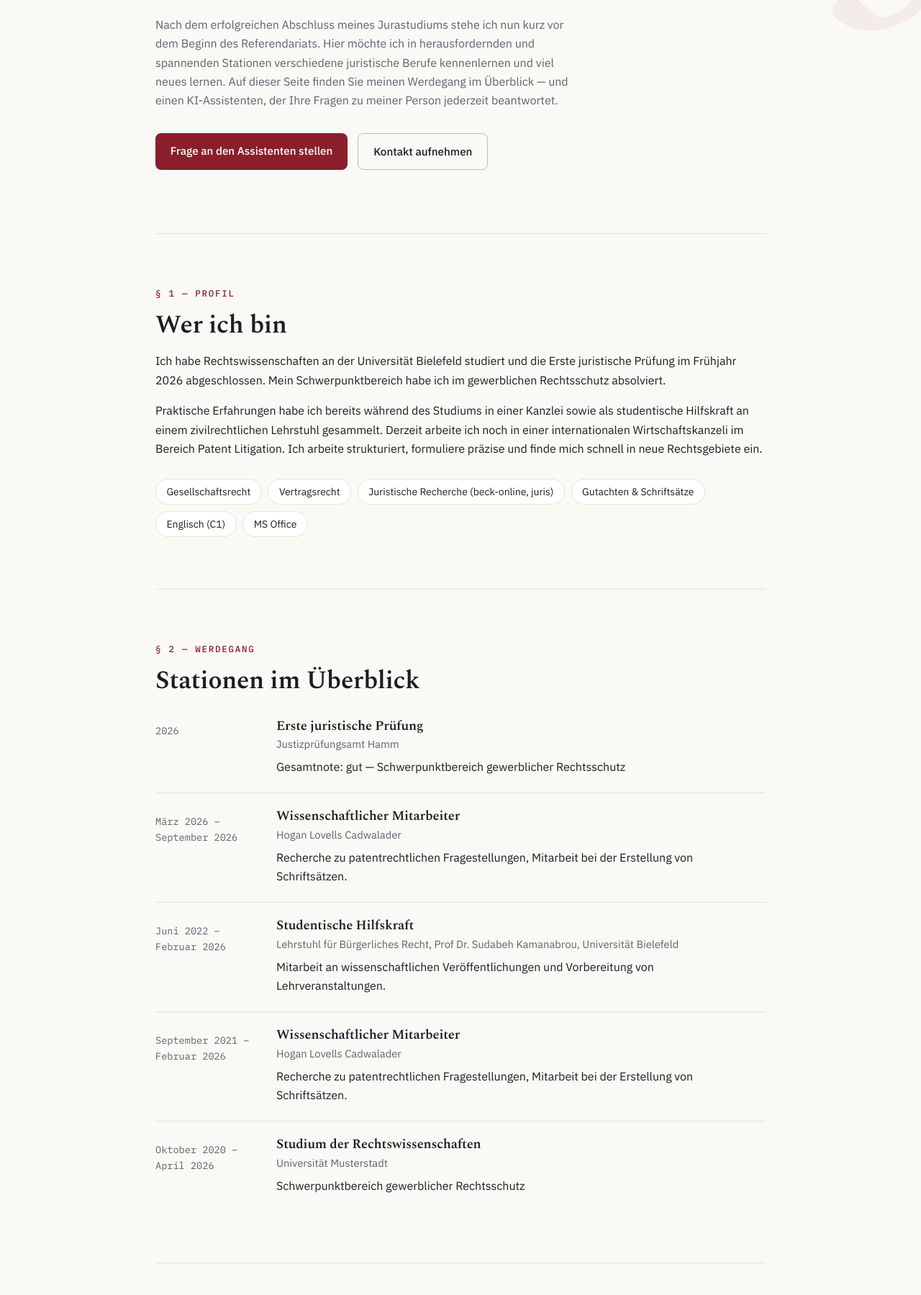
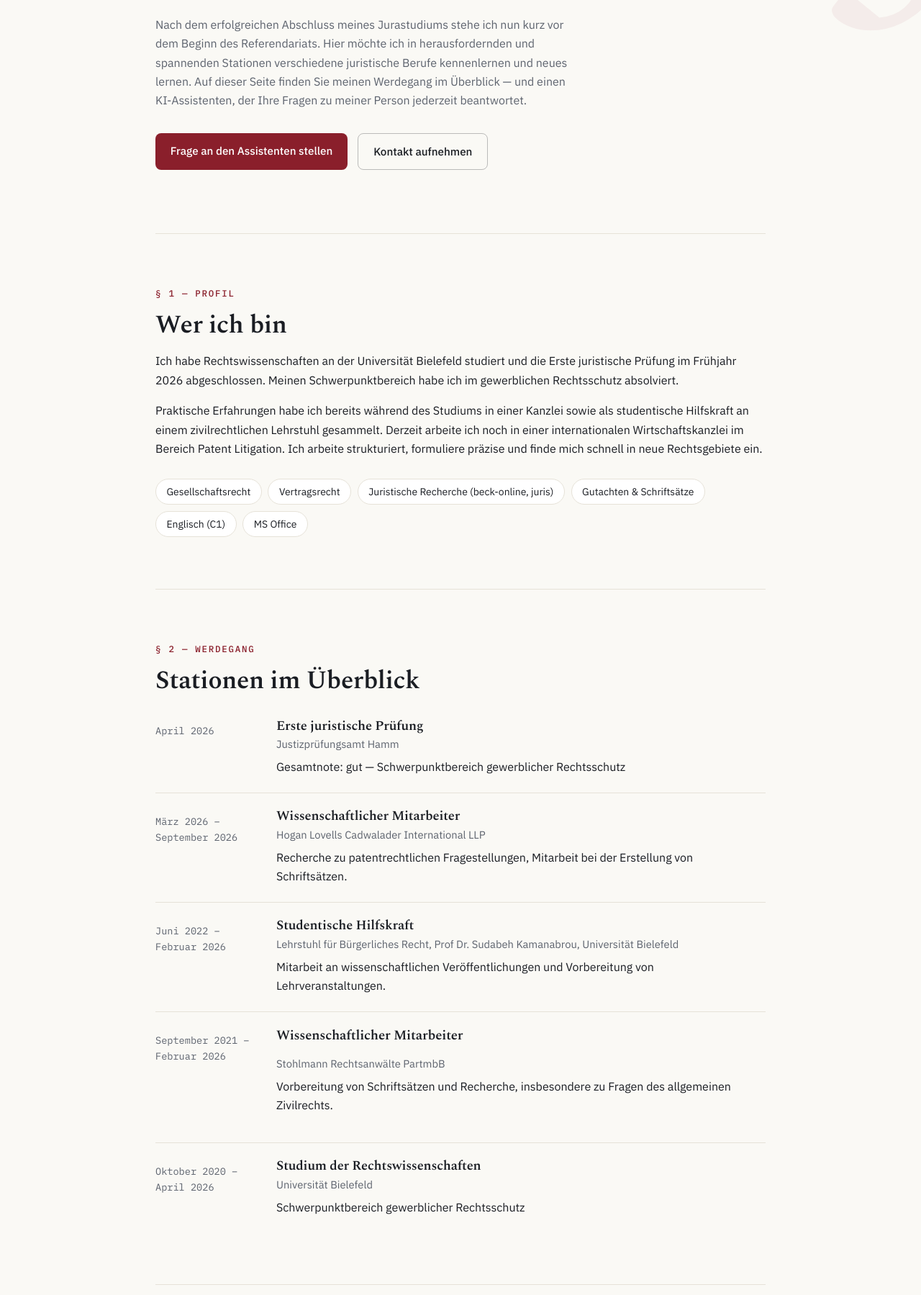
Before and after one commit to Chris-ai05/BewerbungsAI, a website: page index.html in a window 1280 px wide. Shown: the part 321-2120 px from the top of the page at 72% size. Drawn offline with nearby package versions, Linux system fonts and the light colour scheme.

Commit message:
Update index.html

```diff
--- a/index.html
+++ b/index.html
@@ -44,8 +44,7 @@
         <p class="hero-untertitel">Jurist (Erste juristische Prüfung)</p>
         <p class="hero-text">
           Nach dem erfolgreichen Abschluss meines Jurastudiums stehe ich nun kurz vor dem Beginn des Referendariats.
-          Hier möchte ich in herausfordernden und spannenden Stationen verschiedene juristische Berufe kennenlernen und
-          viel neues lernen.
+          Hier möchte ich in herausfordernden und spannenden Stationen verschiedene juristische Berufe kennenlernen und neues lernen.
           Auf dieser Seite finden Sie meinen Werdegang im Überblick — und einen KI-Assistenten,
           der Ihre Fragen zu meiner Person jederzeit beantwortet.
         </p>
@@ -63,13 +62,13 @@
       <!-- TODO: Beide Absätze durch Ihre eigene Vorstellung ersetzen -->
       <p>
         Ich habe Rechtswissenschaften an der Universität Bielefeld studiert und die Erste
-        juristische Prüfung im Frühjahr 2026 abgeschlossen. Mein Schwerpunktbereich habe ich im gewerblichen
+        juristische Prüfung im Frühjahr 2026 abgeschlossen. Meinen Schwerpunktbereich habe ich im gewerblichen
         Rechtsschutz absolviert.
       </p>
       <p>
         Praktische Erfahrungen habe ich bereits während des Studiums in einer Kanzlei
         sowie als studentische Hilfskraft an einem zivilrechtlichen Lehrstuhl gesammelt.
-        Derzeit arbeite ich noch in einer internationalen Wirtschaftskanzeli im Bereich Patent Litigation.
+        Derzeit arbeite ich noch in einer internationalen Wirtschaftskanzlei im Bereich Patent Litigation.
         Ich arbeite strukturiert, formuliere präzise und finde mich schnell in neue
         Rechtsgebiete ein.
       </p>
@@ -91,7 +90,7 @@
       <!-- TODO: Stationen ersetzen; Muster: Zeitraum, Titel, Institution · Ort, eine Zeile Detail -->
       <ol class="stationen">
         <li>
-          <span class="station-zeit">2026</span>
+          <span class="station-zeit">April 2026</span>
           <div class="station-inhalt">
             <h3>Erste juristische Prüfung</h3>
             <p class="station-ort">Justizprüfungsamt Hamm</p>
@@ -102,7 +101,7 @@
           <span class="station-zeit">März 2026 – September 2026</span>
           <div class="station-inhalt">
             <h3>Wissenschaftlicher Mitarbeiter</h3>
-            <p class="station-ort">Hogan Lovells Cadwalader</p>
+            <p class="station-ort">Hogan Lovells Cadwalader International LLP</p>
             <p>Recherche zu patentrechtlichen Fragestellungen, Mitarbeit bei der Erstellung von Schriftsätzen.</p>
           </div>
         </li>
@@ -116,17 +115,17 @@
         </li>
         <li>
           <span class="station-zeit">September 2021 – Februar 2026</span>
-          <div class="station-inhalt">
+          <div class="station-inhal">
             <h3>Wissenschaftlicher Mitarbeiter</h3>
-            <p class="station-ort">Hogan Lovells Cadwalader</p>
-            <p>Recherche zu patentrechtlichen Fragestellungen, Mitarbeit bei der Erstellung von Schriftsätzen.</p>
+            <p class="station-ort">Stohlmann Rechtsanwälte PartmbB</p>
+            <p>Vorbereitung von Schriftsätzen und Recherche, insbesondere zu Fragen des allgemeinen Zivilrechts.</p>
           </div>
         </li>
         <li>
           <span class="station-zeit">Oktober 2020 – April 2026</span>
           <div class="station-inhalt">
             <h3>Studium der Rechtswissenschaften</h3>
-            <p class="station-ort">Universität Musterstadt</p>
+            <p class="station-ort">Universität Bielefeld</p>
             <p>Schwerpunktbereich gewerblicher Rechtsschutz</p>
           </div>
         </li>
@@ -159,9 +158,7 @@
 
         <div class="chat-vorschlaege" id="chatVorschlaege" aria-label="Vorgeschlagene Fragen">
           <!-- TODO: Vorschlagsfragen anpassen -->
-          <button type="button">Welche Schwerpunkte hatte das Studium?</button>
-          <button type="button">Welche praktischen Erfahrungen bringt er mit?</button>
-          <button type="button">Was zeichnet ihn persönlich aus?</button>
+          <button type="button">Noch ausfüllen?</button>
         </div>
 
         <form class="chat-eingabe" id="chatFormular">
@@ -189,13 +186,13 @@
       <p class="eyebrow">§ 4 — Kontakt</p>
       <h2>Ich freue mich auf Ihre Nachricht</h2>
       <p class="abschnitt-einleitung">
-        Ob Rückfrage, Gesprächseinladung oder Anforderung vollständiger Unterlagen —
+        Ob Rückfrage, Gesprächseinladung oder Anforderung weiterer Unterlagen —
         Sie erreichen mich am besten per E-Mail.
       </p>
       <div class="kontakt-aktionen">
         <!-- TODO: E-Mail-Adresse und LinkedIn-Profil ersetzen -->
-        <a class="knopf primaer" href="mailto:christian.wulff@example.de">E-Mail schreiben</a>
-        <a class="knopf sekundaer" href="https://www.linkedin.com/" target="_blank" rel="noopener">LinkedIn-Profil öffnen</a>
+        <a class="knopf primaer" href="mailto:ch.wulff@outlook.de">E-Mail schreiben</a>
+        <a class="knopf sekundaer" href="www.linkedin.com/in/christian-wulff-2bb41439a" target="_blank" rel="noopener">LinkedIn-Profil öffnen</a>
       </div>
     </section>
 
```
